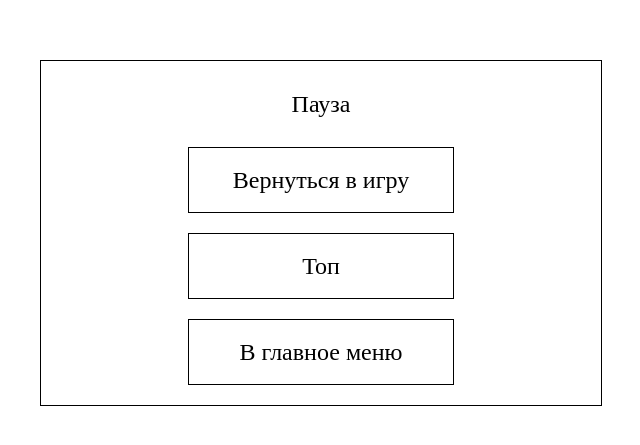
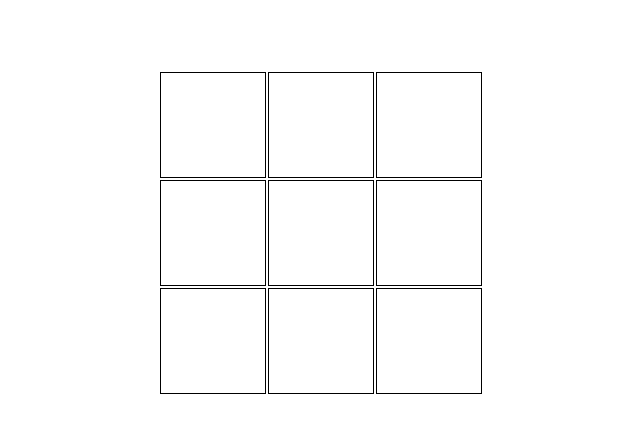
Before and after one commit to serp0v/VueEducation, a Vue app: page / in a window 1280 px wide. Shown: the part 167-612 px from the top of the page, without its empty margins (319-959 px from the left). Built offline with nearby package versions, Linux system fonts and the light colour scheme.

Commit message:
try to create customization

```diff
--- a/src/App.vue
+++ b/src/App.vue
@@ -1,17 +1,55 @@
 <template>
-    <div v-if="menuVisibility" class="pauseMenu-wrapper">
+    <div v-if="pauseMenuVisibility" class="pauseMenu-wrapper">
         <div class="pauseMenu-container">
             <div class="pause-title">{{ pause }}</div>
             <div class="pause-menu-buttons">
                 <div @click="hideMenu" class="pause-menu-button">Вернуться в игру</div>
             </div>
             <div class="pause-menu-buttons">
-                <div @click="hideMenu" class="pause-menu-button">Топ</div>
+                <div @click="hideMenu" class="pause-menu-button">Кастомизация</div>
             </div>
             <div class="pause-menu-buttons">
                 <div @click="hideMenu" class="pause-menu-button">В главное меню</div>
             </div>
         </div>
+    </div>
+    <div v-if="customizationMenuVisibility" class="customizationMenu-wrapper">
+        <div class="hero-customization-contaiter">
+            <div class="hero-color-row">
+                <div @click="isVisible = true" class="hero-color-item">
+                    <div v-if="isVisible" class="hero-color-item-click" />
+                </div>
+                <div @click="isVisible = true" class="hero-color-item">
+                    <div v-if="isVisible" class="hero-color-item-click" />
+                </div>
+                <div @click="isVisible = true" class="hero-color-item">
+                    <div v-if="isVisible" class="hero-color-item-click" />
+                </div>
+            </div>
+            <div class="hero-color-row">
+                <div @click="isVisible = true" class="hero-color-item">
+                    <div v-if="isVisible" class="hero-color-item-click" />
+                </div>
+                <div @click="isVisible = true" class="hero-color-item">
+                    <div v-if="isVisible" class="hero-color-item-click" />
+                </div>
+                <div @click="isVisible = true" class="hero-color-item">
+                    <div v-if="isVisible" class="hero-color-item-click" />
+                </div>
+            </div>
+            <div class="hero-color-row">
+                <div @click="isVisible = true" class="hero-color-item">
+                    <div v-if="isVisible" class="hero-color-item-click" />
+                </div>
+                <div @click="isVisible = true" class="hero-color-item">
+                    <div v-if="isVisible" class="hero-color-item-click" />
+                </div>
+                <div @click="isVisible = true" class="hero-color-item">
+                    <div v-if="isVisible" class="hero-color-item-click" />
+                </div>
+            </div>
+        </div>
+        <!-- <div class="color-customization-contaiter"></div> -->
     </div>
 </template>
 
@@ -20,15 +58,20 @@ export default {
     data() {
         return {
             pause: "Пауза",
-            menuVisibility: true,
+            pauseMenuVisibility: false, // поставить true для тоггла
+            customizationMenuVisibility: true,
+            isVisible: false,
+
         }
     },
     methods: {
         hideMenu() {
-            this.menuVisibility = false;
+            this.pauseMenuVisibility = false;
+            this.customizationMenuVisibility = true;
             // или можно тоггл
             // this.inputVisibility = !this.inputVisibility;
         }
+
     }
 }
 </script>
@@ -42,8 +85,8 @@ body {
     padding: 0;
     user-select:none;
 }
-.pauseMenu-wrapper {
-	width: 100%;
+[class$="-wrapper"] {
+    width: 100vw;
 	height: 100vh;
 	display: flex;
 	justify-content: center;
@@ -53,6 +96,8 @@ body {
 	font-size: 200px;
 	font-family: 'Pompiere', cursive;
 	font-weight: 200;
+}
+.pauseMenu-wrapper {
 }
 .pauseMenu > p {
 	border: 0.1vh solid #000;
@@ -84,4 +129,25 @@ body {
 .pause-title {
 	justify-content: center;
 }
+.hero-customization-contaiter {
+    /* border: 1vh solid #000; */
+    display: flex;
+    flex-direction: column;
+}
+.hero-color-row {
+    display: flex;
+    flex-direction: row;
+}
+.hero-color-item {
+    height: 13vh;
+    width: 13vh;
+    /* background-color: rgb(40,40,40); */
+    margin: 0.1vh;
+	border: 0.1vh solid #000;
+}
+.hero-color-item-click {
+    height: 100%;
+    width: 100%;
+    border: 0.1vh solid #000;
+}
 </style>
```
